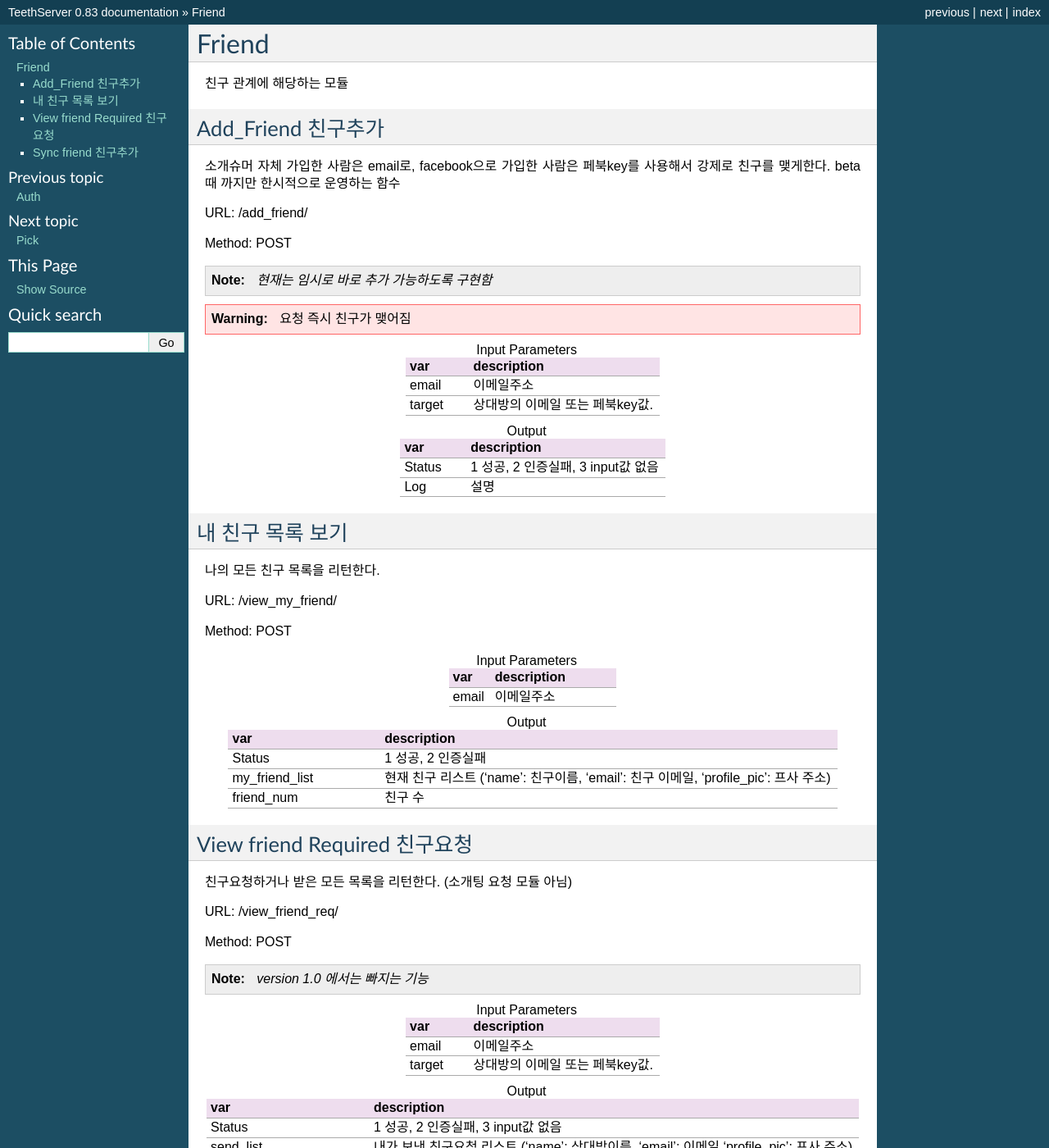
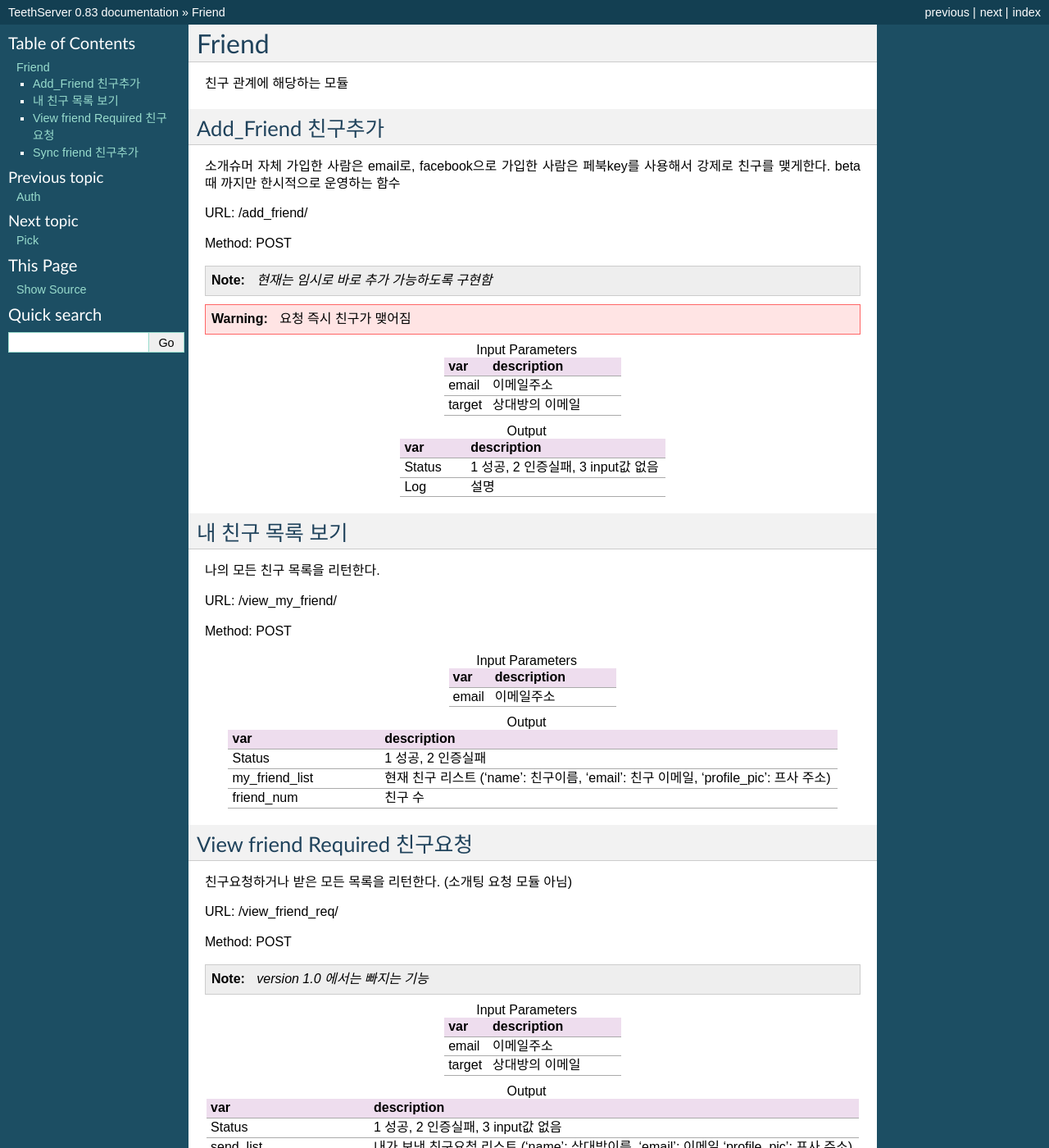
Before and after one commit to kdpark/Teeth_Server, a Sphinx documentation site: the page built from docs/friend.rst, in a window 1280 px wide and 1400 px high. Shown: the whole window at 82% size. Built offline with Sphinx 7.4.7, drawn with Linux system fonts in a browser that asks for light colours.

Commit message:
docs modified

```diff
--- a/docs/friend.rst
+++ b/docs/friend.rst
@@ -31,7 +31,7 @@ Method: POST
    * - email
      - 이메일주소
    * - target
-     - 상대방의 이메일 또는 페북key값.
+     - 상대방의 이메일
 
 
 
@@ -104,7 +104,7 @@ Method: POST
    * - email
      - 이메일주소
    * - target
-     - 상대방의 이메일 또는 페북key값.
+     - 상대방의 이메일
 
 
 
```
Also changed, not shown: 6 other files.
